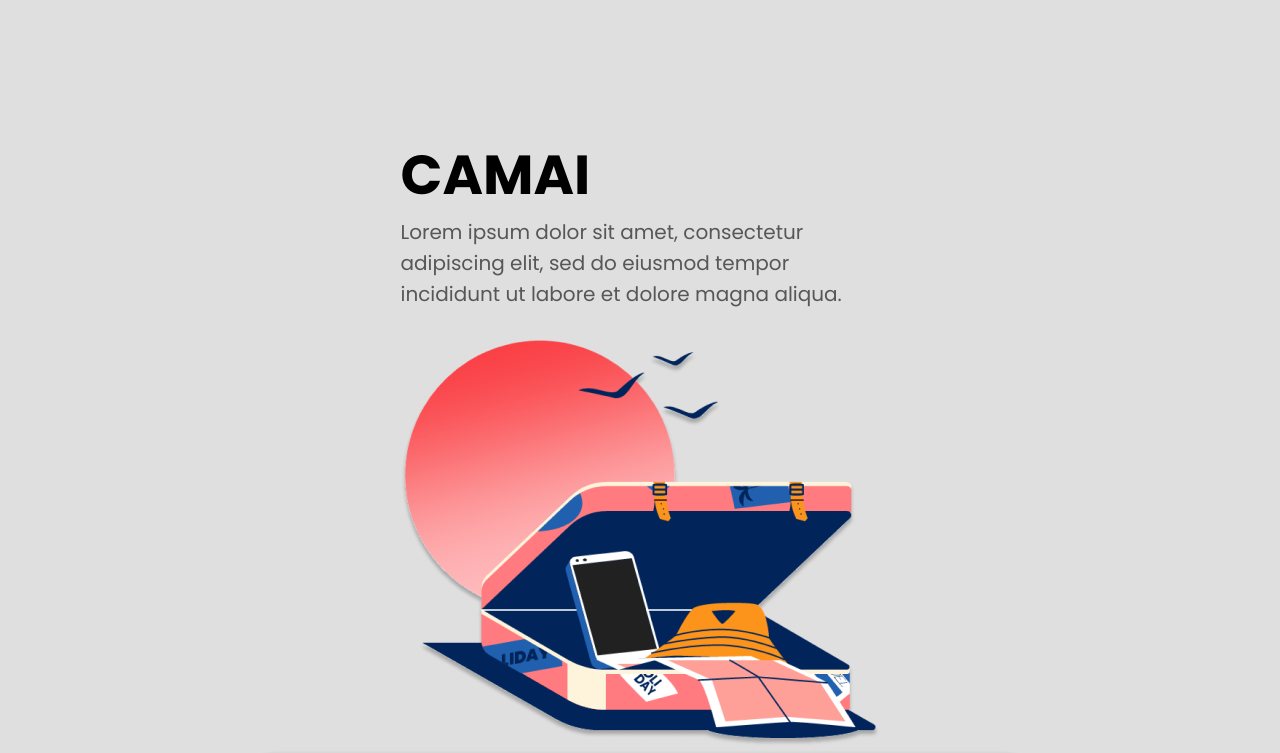
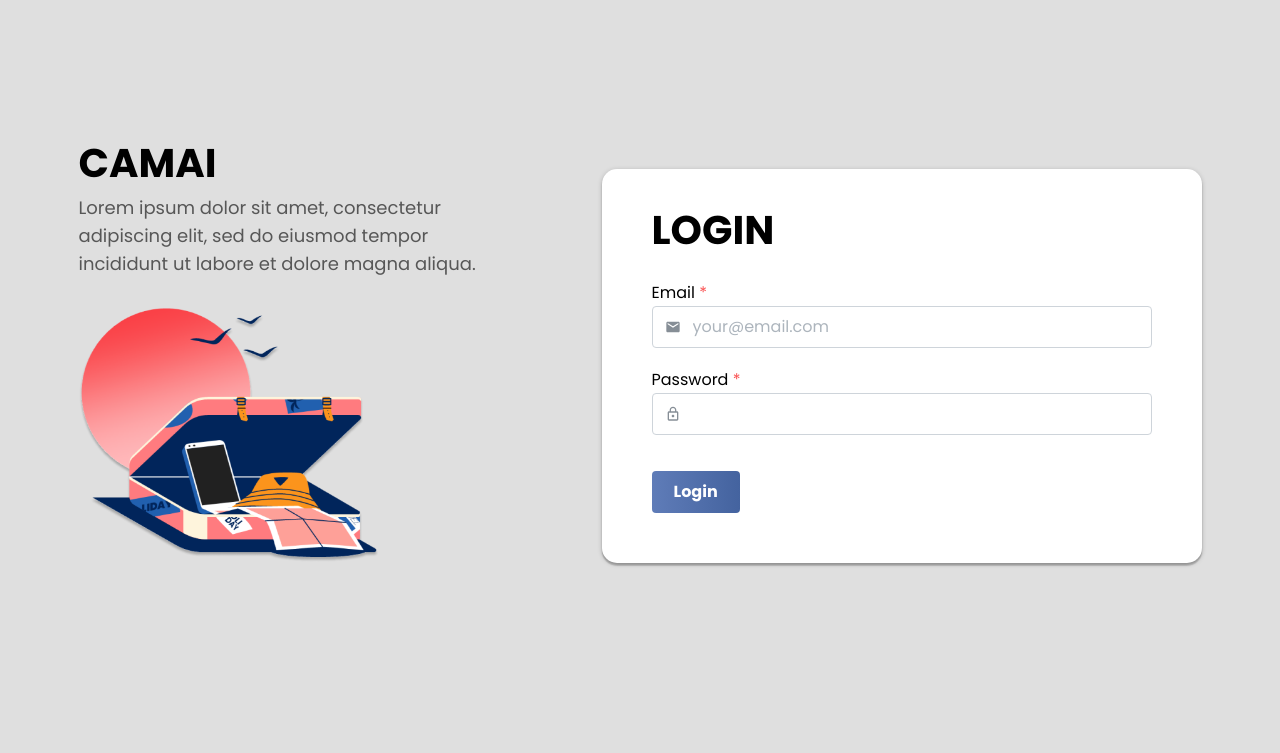
Before and after one commit to tmquan2002/cam-ai-frontend-manager, a React (Vite) app: page / in a window 1280 px wide. Shown: the top 753 px of the page. Built offline with nearby package versions, Linux system fonts and the light colour scheme.

Commit message:
Hot fix: Smaller page for big screen

```diff
--- a/src/App.css
+++ b/src/App.css
@@ -5,3 +5,9 @@
   text-align: center;
   height: 100vh;
 }
+
+@media screen and (max-width: 1200px) {
+  #root {
+    height: 2000px;
+  }
+}
--- a/src/pages/common/login/components/LoginForm.tsx
+++ b/src/pages/common/login/components/LoginForm.tsx
@@ -30,7 +30,7 @@ export const LoginForm = (props: LoginFormProp) => {
 
     return (
         <form onSubmit={form.onSubmit((values) => onSubmitForm(values))}
-            style={{ marginTop: '20px', textAlign: 'left' }}>
+            style={{ textAlign: 'left' }}>
             <TextInput
                 withAsterisk
                 label="Email"
--- a/src/pages/common/login/styles/login.module.scss
+++ b/src/pages/common/login/styles/login.module.scss
@@ -9,29 +9,34 @@ $primary-red: #ee5a5b;
     padding: 100px 0;
 
     .image-container {
-        width: min-content;
+        width: 400px;
         text-align: left;
         color: var(--mantine-color-shading-9);
+        margin: 0 30px 30px 0;
 
         .title {
             font-weight: bold;
             color: black;
-            font-size: 55px;
+            font-size: 40px;
         }
 
         .description {
             text-align: left;
             padding: 0 0 30px 0;
-            font-size: 20px;
+            font-size: 18px;
+        }
+
+        .auth-image {
+            width: 300px;
         }
     }
 
     .container {
-        border-radius: 36px;
+        border-radius: 15px;
         background-color: white;
-        width: 800px;
+        width: 600px;
         height: fit-content;
-        padding: 50px 100px;
+        padding: 30px 50px;
         box-shadow: 0px 2px 2px rgba(0, 0, 0, 0.14), 0px 3px 1px rgba(0, 0, 0, 0.12), 0px 1px 5px rgba(0, 0, 0, 0.2);
 
         .title {
```
